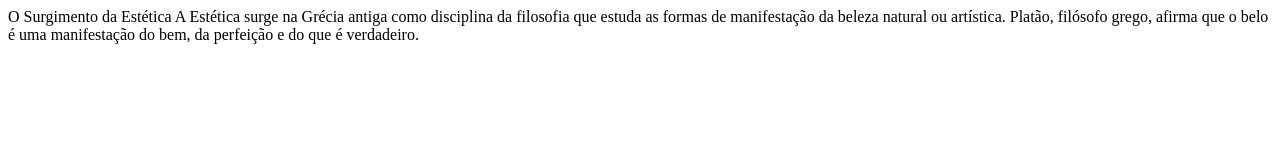
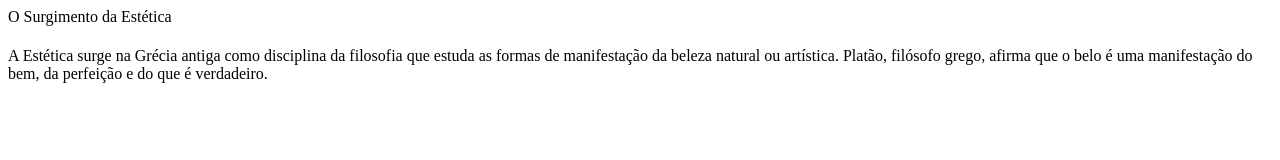
Before and after one commit to mahsilvah/mahsilvah_html, a plain HTML site: page index.html in a window 1280 px wide. Drawn offline with Linux system fonts and the light colour scheme.

Commit message:
index.html

```diff
--- a/index.html
+++ b/index.html
@@ -6,7 +6,7 @@
     <title>Document</title>
 </head>
 <body>
-    O Surgimento da Estética
+    O Surgimento da Estética <h1></h1>
 
     A Estética surge na Grécia antiga como disciplina da filosofia que estuda as formas de manifestação da beleza
 
```
